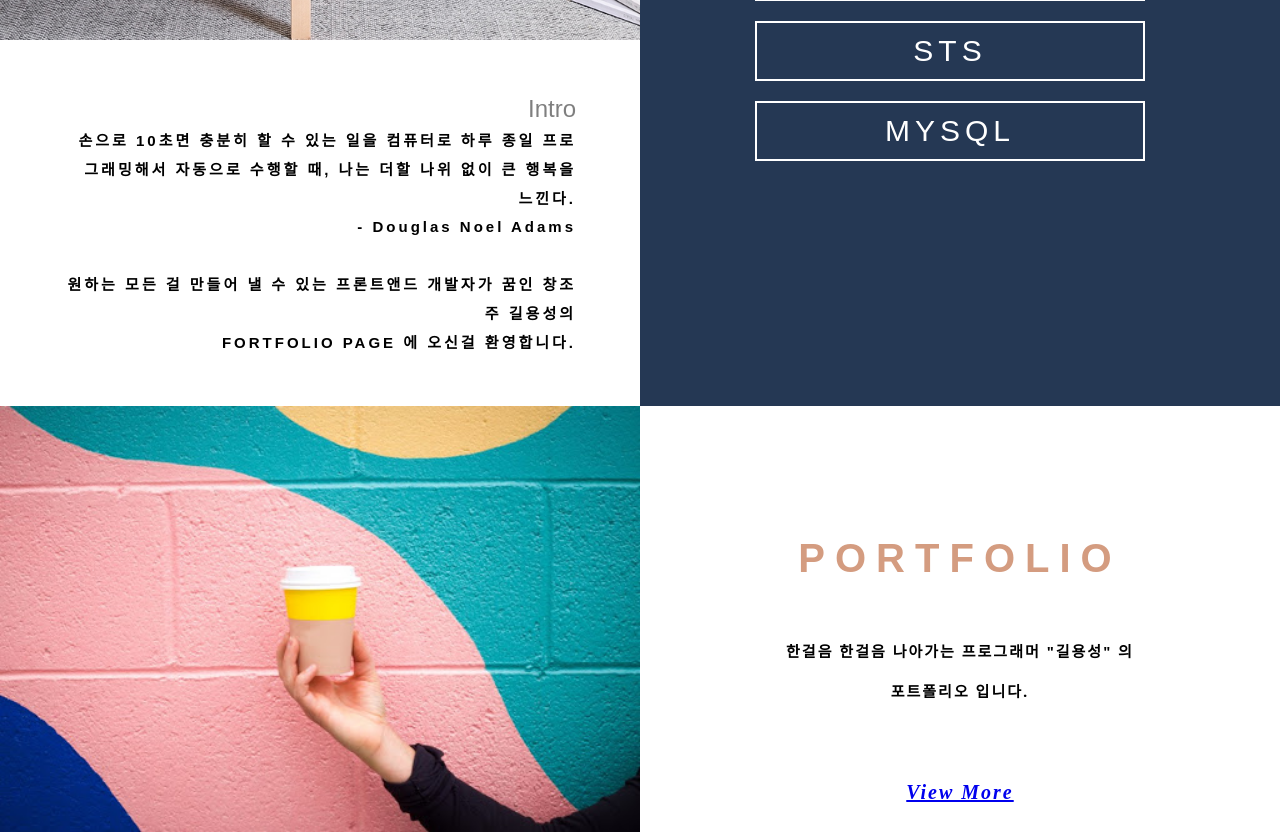
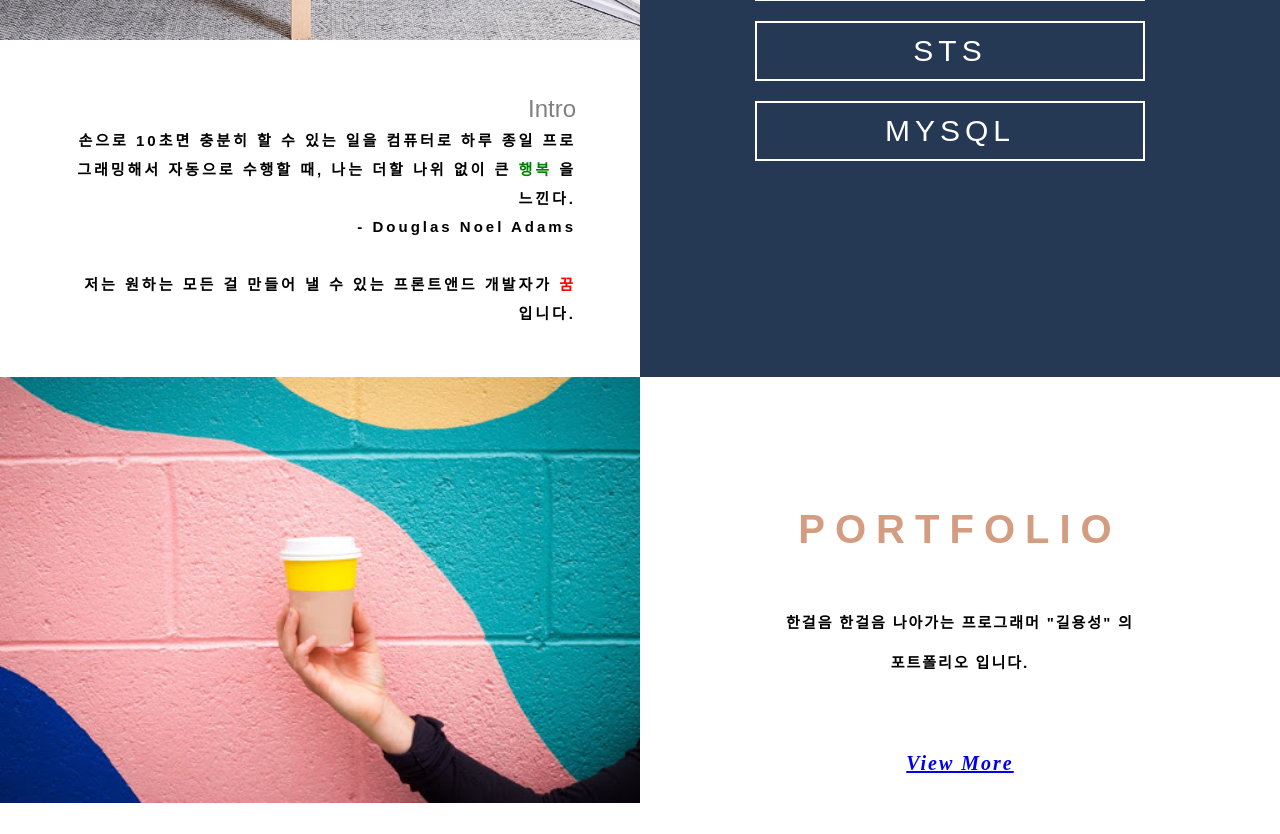
Before and after one commit to gildydtjd/page, a React (Create React App) app: page / in a window 1280 px wide. Shown: the part 1440-2274 px from the top of the page. Built offline with nearby package versions, Linux system fonts and the light colour scheme.

Commit message:
내용 변경

```diff
--- a/src/body/Body.js
+++ b/src/body/Body.js
@@ -47,11 +47,10 @@ export default class Body extends Component {
             <span style={{ textAlign: 'center', letterSpacing: '3px',  color: 'black' , fontSize : '15px', fontWeight : '700'}}>
                 손으로 10초면 충분히 할 수 있는 일을
                 컴퓨터로 하루 종일 프로그래밍해서 자동으로 수행할 때,
-                나는 더할 나위 없이 큰 행복을 느낀다. <br/>
+                나는 더할 나위 없이 큰 <span style={{color:'green', fontWeight:'800'}} >행복 </span>을 느낀다. <br/>
                 - Douglas Noel Adams
                 <br/><br/>
-                원하는 모든 걸 만들어 낼 수 있는 프론트앤드 개발자가 꿈인 창조주 길용성의 <br/>
-                FORTFOLIO PAGE 에 오신걸 환영합니다.
+                저는 원하는 모든 걸 만들어 낼 수 있는 프론트앤드 개발자가 <span style={{color:'red', fontWeight:'800'}}>꿈</span> 입니다.
               </span>
           </h2>
 
```
